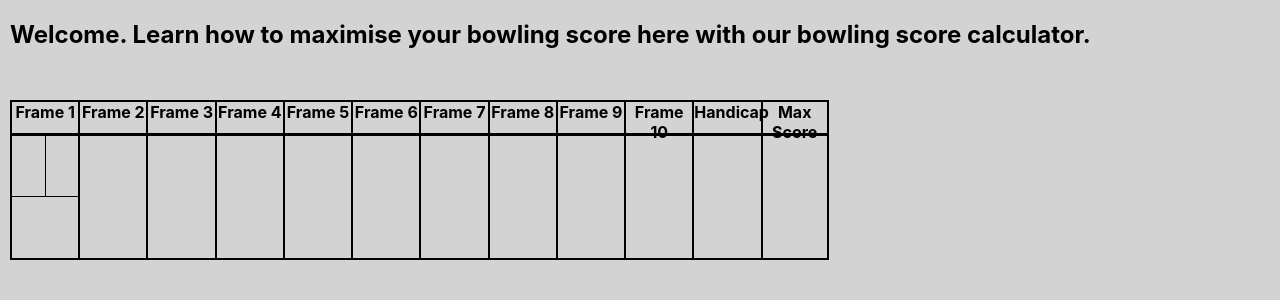
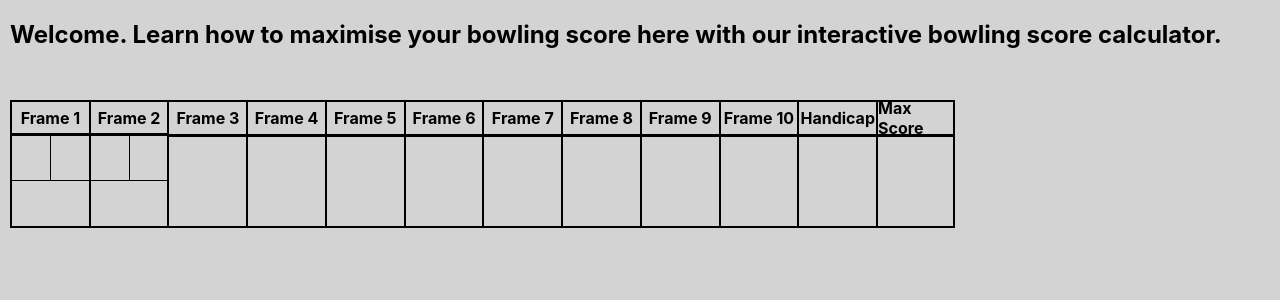
Before and after one commit to leeyihjie/project-alpha-bowl, a React (Create React App) app in the folder frontend/: page /home in a window 1280 px wide. Shown: the top 300 px of the page. Built offline with nearby package versions, Linux system fonts and the light colour scheme.

Commit message:
added individual updating of frame scores. TODO: clean up code and try to minimize repetitive calling of functions. To do add scoring algorithm for total scores after each frame

```diff
--- a/frontend/src/index.css
+++ b/frontend/src/index.css
@@ -78,10 +78,7 @@ button {
 
 .bowling-frames {
   height: 20%;
-  width: 65%;
-}
-
-.frame-no {
+  width: 75%;
 }
 
 .indiv-frame {
@@ -98,7 +95,7 @@ button {
   border-bottom: 2px solid black;
 
   width: 8.333%;
-  height: 100%;
+  height: 80%;
   display: flex;
   flex-direction: column;
   font-weight: bold;
@@ -106,8 +103,10 @@ button {
 
 .frameNoBox {
   border-bottom: 3px solid black;
-  text-align: center;
-  height: 20%;
+  align-items: center;
+  justify-content: center;
+  display: flex;
+  height: 26%;
 }
 
 #fnoMAX {
@@ -116,7 +115,7 @@ button {
 
 .middleScoreBox {
   display: flex;
-  height: 40%;
+  height: 37%;
 }
 
 .indiv-scores {
@@ -132,17 +131,20 @@ button {
 }
 
 .totalFrameScoreBox {
-  height: 40%;
+  height: 37%;
   display: flex;
   align-items: center;
   justify-content: center;
 }
 
 .inputScores {
-  width: 80%;
-  height: 80%;
+  width: 70%;
+  height: 70%;
   background-color: lightgray;
   border: 0;
+  margin: 0;
+  padding: 0;
+  text-align: center;
 }
 
 input::-webkit-inner-spin-button {
--- a/frontend/src/pages/MainHomePage.js
+++ b/frontend/src/pages/MainHomePage.js
@@ -3,32 +3,106 @@ import Box from "@mui/material/Box";
 import { useState } from "react";
 
 const MainHomePage = () => {
-  const [f1score, setf1score] = useState("");
-  const [f2score, setf2score] = useState("");
-  const [totalscore, settotalscore] = useState("");
+  const [b1scoref1, setb1scoref1] = useState("");
+  const [b2scoref1, setb2scoref1] = useState("");
+  const [scoretotalf1, setscoretotalf1] = useState("");
 
-  const displayf1Score = (score) => {
+  const [b1scoref2, setb1scoref2] = useState("");
+  const [b2scoref2, setb2scoref2] = useState("");
+  const [scoretotalf2, setscoretotalf2] = useState("");
+
+  const [b1scoref3, setb1scoref3] = useState("");
+  const [b2scoref3, setb2scoref3] = useState("");
+  const [scoretotalf3, setscoretotalf3] = useState("");
+
+  const [b1scoref4, setb1scoref4] = useState("");
+  const [b2scoref4, setb2scoref4] = useState("");
+  const [scoretotalf4, setscoretotalf4] = useState("");
+
+  const [b1scoref5, setb1scoref5] = useState("");
+  const [b2scoref5, setb2scoref5] = useState("");
+  const [scoretotalf5, setscoretotalf5] = useState("");
+
+  const [b1scoref6, setb1scoref6] = useState("");
+  const [b2scoref6, setb2scoref6] = useState("");
+  const [scoretotalf6, setscoretotalf6] = useState("");
+
+  const [b1scoref7, setb1scoref7] = useState("");
+  const [b2scoref7, setb2scoref7] = useState("");
+  const [scoretotalf7, setscoretotalf7] = useState("");
+
+  const [b1scoref8, setb1scoref8] = useState("");
+  const [b2scoref8, setb2scoref8] = useState("");
+  const [scoretotalf8, setscoretotalf8] = useState("");
+
+  const [b1scoref9, setb1scoref9] = useState("");
+  const [b2scoref9, setb2scoref9] = useState("");
+  const [scoretotalf9, setscoretotalf9] = useState("");
+
+  const [b1scoref10, setb1scoref10] = useState("");
+  const [b2scoref10, setb2scoref10] = useState("");
+  const [scoretotalf10, setscoretotalf10] = useState("");
+
+  /* Old set frame score function. Can look to implement this in future */
+  // const setf1 = (score, id) => {
+  //   const funcName = "setb2scoref" + `${id}`;
+  //   console.log(funcName);
+  //   if (score == "") {
+  //     window[funcName](score);
+  //   } else if (parseInt(score) == 0) {
+  //     window[funcName](0);
+  //   } else if (parseInt(score) >= 0 && parseInt(score) <= 10) {
+  //     window[funcName](parseInt(score));
+  //   } else {
+  //     alert("Input a score only between 0 to 10");
+  //   }
+  // };
+
+  const setf1 = (event, updateScore) => {
+    const score = event.target.value;
     if (score == "") {
-      setf1score(score);
+      updateScore(score);
     } else if (parseInt(score) >= 0 && parseInt(score) <= 10) {
-      setf1score(parseInt(score));
+      updateScore(parseInt(score));
     } else {
       alert("Input a score only between 0 to 10");
     }
   };
-  const displayf2Score = (score) => {
-    if (score == "") {
-      setf2score(score);
-    } else if (parseInt(score) >= 0 && parseInt(score) <= 10 - f1score) {
-      setf2score(parseInt(score));
-    } else {
-      alert(`Input a score only between 0 to ${10 - f1score}`);
+
+  const displayb2scoref = (b2scoref) => {
+    if (b2scoref == 0) {
     }
   };
 
-  const displayTotalScore = (f1score, f2score) => {
-    var totalScore = f1score + f2score;
-    return <div>{totalScore}</div>;
+  // const setf2 = (score, id) => {
+  //   if (score == "") {
+  //     window[`setb2scoref${id}`](score);
+  //   } else if (parseInt(score) >= 0 && parseInt(score) <= 10 - `b2scoref${id}`) {
+  //     window[`setb2scoref${id}`](parseInt(score));
+  //   } else {
+  //     alert(`Input a score only between 0 to ${10 - `b2scoref${id}`}`);
+  //   }
+  // };
+
+  const setf2 = (event, updateScore, b2scoref, updateTotal) => {
+    const score = event.target.value;
+    if (score == "") {
+      updateScore(score);
+    } else if (parseInt(score) >= 0 && parseInt(score) <= 10 - b2scoref) {
+      updateScore(parseInt(score));
+    } else {
+      alert(`Input a score only between 0 to ${10 - b2scoref}`);
+    }
+
+    updateTotal(parseInt(score) + b2scoref);
+  };
+
+  const displayTotalScore = (totalscore) => {
+    if (totalscore != 10) {
+      return <div>{totalscore}</div>;
+    } else {
+      return <div>{totalscore}</div>;
+    }
   };
 
   return (
@@ -36,7 +110,7 @@ const MainHomePage = () => {
       <div className="header">
         <h2>
           Welcome. Learn how to maximise your bowling score here with our
-          bowling score calculator.
+          interactive bowling score calculator.
         </h2>
       </div>
       <div className="bowling-frames">
@@ -49,8 +123,8 @@ const MainHomePage = () => {
                   className="inputScores"
                   type="number"
                   id="frame1-1"
-                  value={f1score}
-                  onChange={(event) => displayf1Score(event.target.value)}
+                  value={b1scoref1}
+                  onChange={(event) => setf1(event, setb1scoref1)}
                 ></input>
               </div>
               <div className="indiv-scores" id="secondBall">
@@ -58,17 +132,44 @@ const MainHomePage = () => {
                   className="inputScores"
                   type="number"
                   id="frame1-2"
-                  value={f2score}
-                  onChange={(event) => displayf2Score(event.target.value)}
+                  value={b2scoref1}
+                  onChange={(event) =>
+                    setf2(event, setb2scoref1, b1scoref1, setscoretotalf1)
+                  }
                 ></input>
               </div>
             </div>
             <div className="totalFrameScoreBox">
-              {displayTotalScore(f1score, f2score)}
+              {displayTotalScore(scoretotalf1)}
             </div>
           </div>
           <div className="frameBox" id="fno2">
             <div className="frameNoBox">Frame 2</div>
+            <div className="middleScoreBox">
+              <div className="indiv-scores" id="firstBall">
+                <input
+                  className="inputScores"
+                  type="number"
+                  id="frame2-1"
+                  value={b1scoref2}
+                  onChange={(event) => setf1(event, setb1scoref2)}
+                ></input>
+              </div>
+              <div className="indiv-scores" id="secondBall">
+                <input
+                  className="inputScores"
+                  type="number"
+                  id="frame2-2"
+                  value={b2scoref2}
+                  onChange={(event) =>
+                    setf2(event, setb2scoref2, b1scoref2, setscoretotalf2)
+                  }
+                ></input>
+              </div>
+            </div>
+            <div className="totalFrameScoreBox">
+              {displayTotalScore(scoretotalf2)}
+            </div>
           </div>
           <div className="frameBox" id="fno3">
             <div className="frameNoBox">Frame 3</div>
```
